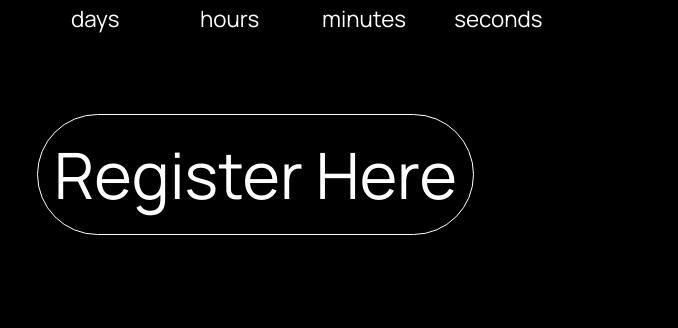
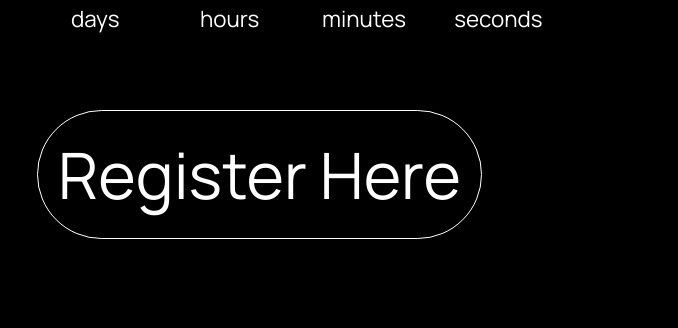
Before and after one commit to WHYREDZero/paneltime-web-app-test, a Jekyll site: the page built from index.md, in a window 1280 px wide. Shown: the part 687-1015 px from the top of the page, without its empty margins (107-785 px from the left). Built offline with Jekyll 4.4.1, drawn with Linux system fonts in a browser that asks for light colours.

Commit message:
Increased padding on button

```diff
--- a/_layouts/home.html
+++ b/_layouts/home.html
@@ -63,7 +63,7 @@
                 color: white;
                 margin: 1rem;
                 font-size: 5vw;
-                padding: 1rem;
+                padding: 1.25rem;
                 background-color: black;
                 cursor: pointer;
                 transition: 350ms;
```
